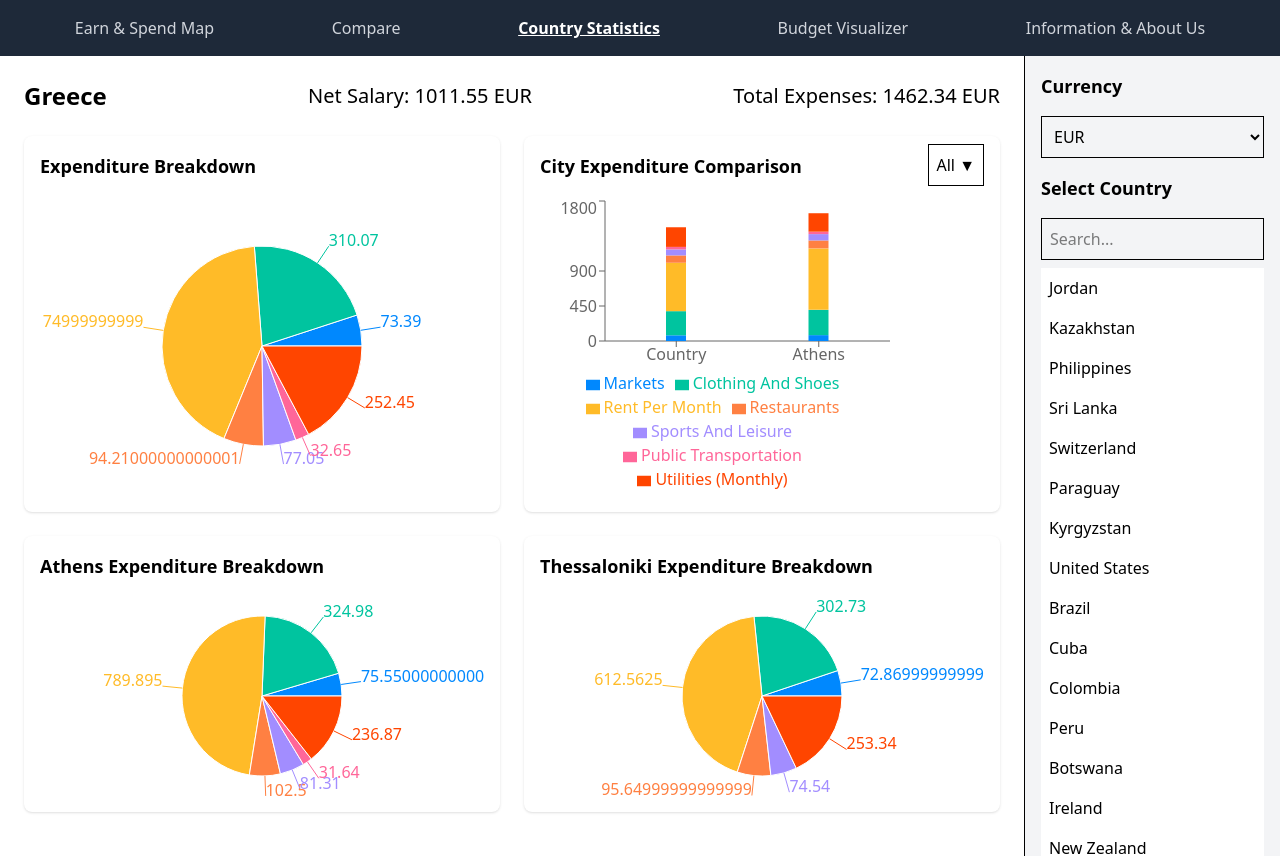
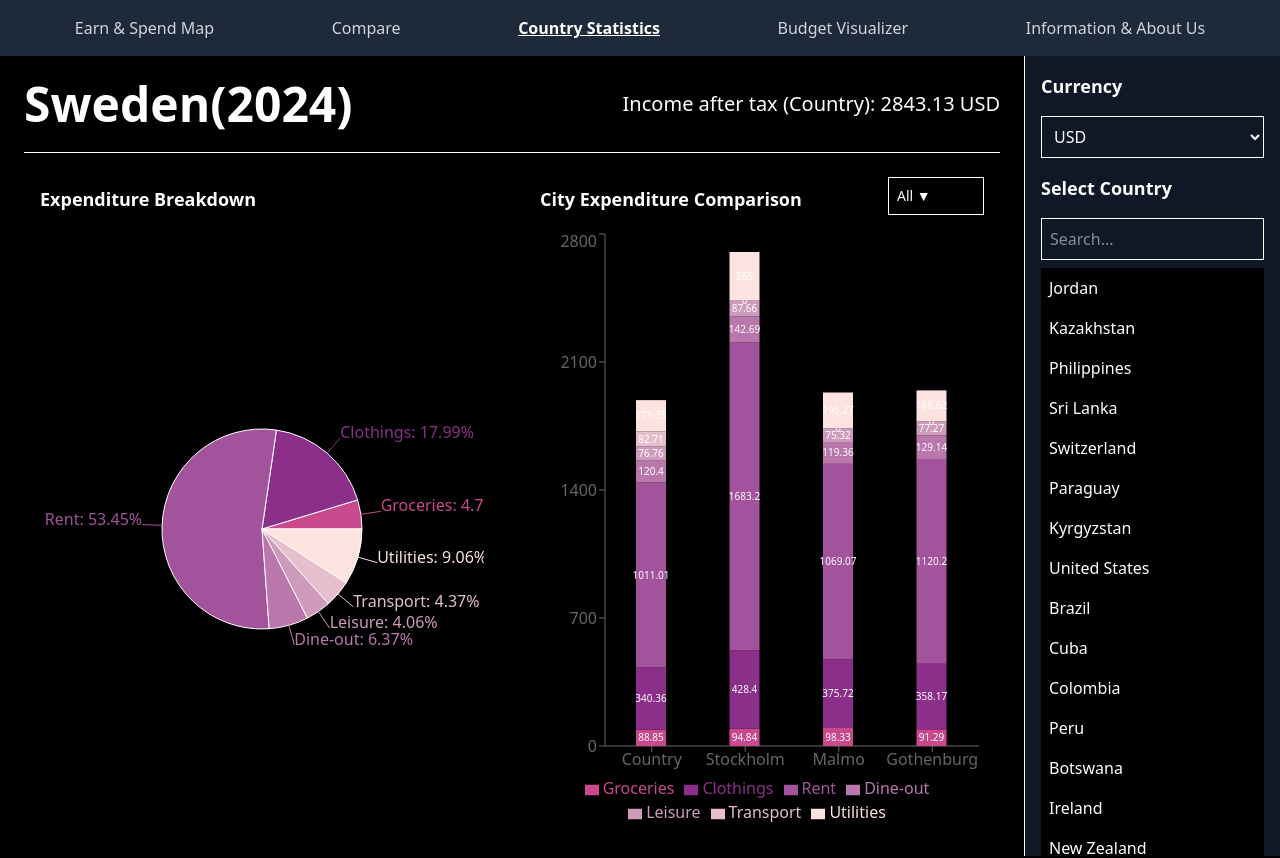
Before and after one commit to Juin28/Income_Expense_Atlas, a React (Vite) app: page /country-statistics in a window 1280 px wide. Shown: the top 858 px of the page. Built offline with nearby package versions, Linux system fonts and the light colour scheme.

Commit message:
Polish up the country statistics page to be consistent with the Figma design

```diff
--- a/package.json
+++ b/package.json
@@ -15,7 +15,7 @@
     "lucide-react": "^0.475.0",
     "react": "^19.0.0",
     "react-dom": "^19.0.0",
-    "react-router-dom": "^7.1.5",
+    "react-router-dom": "^7.2.0",
     "recharts": "^2.15.1",
     "tailwindcss": "^4.0.4"
   },
--- a/src/pages/CountryStatisticPage.jsx
+++ b/src/pages/CountryStatisticPage.jsx
@@ -1,24 +1,67 @@
 import React, { useState } from "react";
-import { PieChart, Pie, Cell, Tooltip, BarChart, Bar, XAxis, YAxis, Legend, ResponsiveContainer } from "recharts";
+import {
+    PieChart,
+    Pie,
+    Cell,
+    Tooltip,
+    BarChart,
+    Bar,
+    XAxis,
+    YAxis,
+    Legend,
+    ResponsiveContainer,
+    LabelList, Label
+} from "recharts";
 import data from "../data/data_latest.json";
 
-const COLORS = ["#0088FE", "#00C49F", "#FFBB28", "#FF8042", "#A28DFF", "#FF6699", "#FF4500", "#32CD32", "#FFD700", "#8A2BE2"];
+const COLORS = ["#8B2F8A", "#A2539B", "#B977AC", "#CA498C", "#CF9BBD", "#E6BFCE", "#FDE3DF"];
+const CATEGORY_MAP = {
+    "Markets": "Groceries",
+    "Clothing And Shoes": "Clothings",
+    "Rent Per Month": "Rent",
+    "Restaurants": "Dine-out",
+    "Sports And Leisure": "Leisure",
+    "Public Transportation": "Transport",
+    "Utilities (Monthly)": "Utilities"
+};
+const COLOR_MAP = {
+    "Markets": "#CA498C",
+    "Clothing And Shoes": "#8B2F8A",
+    "Rent Per Month": "#A2539B",
+    "Restaurants": "#B977AC",
+    "Sports And Leisure": "#CF9BBD",
+    "Public Transportation": "#E6BFCE",
+    "Utilities (Monthly)": "#FDE3DF"
+}
+
 
 export default function CountryStatisticPage() {
-    const [selectedCountry, setSelectedCountry] = useState("GRC");
+    const roundValues = (obj) => {
+        if (typeof obj === "number") {
+            return Math.round(obj * 100) / 100; // Round to 2 decimal places
+        } else if (Array.isArray(obj)) {
+            return obj.map(roundValues);
+        } else if (typeof obj === "object" && obj !== null) {
+            return Object.fromEntries(
+                Object.entries(obj).map(([key, value]) => [key, roundValues(value)])
+            );
+        }
+        return obj;
+    };
+
+    const processedData = roundValues(data);
+
+    const [selectedCountry, setSelectedCountry] = useState("SWE");
     const [selectedCategory, setSelectedCategory] = useState("All");
-    const [currency, setCurrency] = useState("EUR");
+    const [currency, setCurrency] = useState("USD");
     const [dropdownOpen, setDropdownOpen] = useState(false);
     const [searchTerm, setSearchTerm] = useState("");
 
-    const expenseCategories = [
-        "Markets", "Clothing And Shoes", "Rent Per Month", "Restaurants",
-        "Sports And Leisure", "Public Transportation", "Utilities (Monthly)"
-    ];
+    const expenseCategories = Object.keys(CATEGORY_MAP);
 
-    // Filter countries that have valid data for pie chart
-    const validCountries = Object.keys(data).filter(code => {
-        const countryData = data[code] || { country: {}, cities: {} };
+    // Filter countries that have valid processedData for pie chart
+    const validCountries = Object.keys(processedData).filter(code => {
+        const countryData = processedData[code] || { country: {}, cities: {} };
         const latestData = countryData.country || {};
 
         const pieData = expenseCategories.map((category, index) => ({
@@ -29,13 +72,13 @@ export default function CountryStatisticPage() {
         return pieData.length > 0; // Only include countries with valid pieData
     });
 
-    const countryData = data[selectedCountry] || { country: {}, cities: {} };
+    const countryData = processedData[selectedCountry] || { country: {}, cities: {} };
     const latestData = countryData.country || {};
 
     const pieData = expenseCategories.map((category, index) => ({
-        name: category.replace(/_/g, " ").toUpperCase(),
+        name: CATEGORY_MAP[category] || category, // Use mapped name
         value: latestData[category] || 0,
-        color: COLORS[index % COLORS.length]
+        color: COLOR_MAP[category]
     })).filter(item => item.value > 0);
 
     if (pieData.length === 0) {
@@ -53,37 +96,48 @@ export default function CountryStatisticPage() {
         ? cityCategoryCounts.filter(city => city.count === maxCategoryCount).map(city => city.city)
         : Object.keys(countryData.cities).filter(city => countryData.cities[city]?.[selectedCategory] > 0);
 
-    // Generate bar data for cities
-    const barData = citiesToDisplay.map(city => {
+    // Generate bar data for cities, excluding those with no non-zero values
+    const barData = citiesToDisplay
+        .map(city => {
             let cityData = { city };
+            let hasNonZeroValue = false;
+
             if (selectedCategory === "All") {
                 expenseCategories.forEach(category => {
-                cityData[category] = countryData.cities[city]?.[category] || 0;
+                    const value = countryData.cities[city]?.[category] || 0;
+                    cityData[CATEGORY_MAP[category]] = value;
+                    if (value > 0) hasNonZeroValue = true;
                 });
             } else {
-            cityData[selectedCategory] = countryData.cities[city]?.[selectedCategory] || 0;
+                const value = countryData.cities[city]?.[selectedCategory] || 0;
+                cityData[CATEGORY_MAP[selectedCategory]] = value;
+                if (value > 0) hasNonZeroValue = true;
             }
-        return cityData;
-    });
+
+            return hasNonZeroValue ? cityData : null;  // Return null for cities with no non-zero values
+        })
+        .filter(cityData => cityData !== null); // Remove cities with null values
+
+
 
     // Add the country-level data for comparison (directly using the country data)
     let countryDataEntry = { city: "Country" };  // Use "Country" or another label for the country-level bar
     if (selectedCategory === "All") {
         expenseCategories.forEach(category => {
             // Use the country data directly for each category
-            countryDataEntry[category] = latestData[category] || 0;
+            countryDataEntry[CATEGORY_MAP[category]] = latestData[category] || 0;
         });
     } else {
         // Use the selected category for the country data
-        countryDataEntry[selectedCategory] = latestData[selectedCategory] || 0;
+        countryDataEntry[CATEGORY_MAP[selectedCategory]] = latestData[selectedCategory] || 0;
     }
 
     // Add the country data to the barData
     barData.unshift(countryDataEntry);  // Adds the country bar as the first element
 
     return (
-        <div className="flex h-screen">
-            <div className="w-1/5 p-4 bg-gray-100 border-l overflow-y-auto fixed right-0 h-full">
+        <div className="flex min-h-screen bg-black text-white">
+            <div className="w-1/5 p-4 bg-gray-900 border-l overflow-y-auto fixed right-0 h-full">
                 <h2 className="text-lg font-semibold mb-4">Currency</h2>
                 <select className="border p-2 w-full mb-4" value={currency} onChange={(e) => setCurrency(e.target.value)}>
                     <option value="EUR">EUR</option>
@@ -93,51 +147,67 @@ export default function CountryStatisticPage() {
                 <h2 className="text-lg font-semibold mb-4">Select Country</h2>
                 <input type="text" placeholder="Search..." className="border p-2 w-full mb-2" value={searchTerm} onChange={(e) => setSearchTerm(e.target.value)} />
                 {validCountries
-                    .filter(code => data[code].country_name.toLowerCase().includes(searchTerm.toLowerCase()))
+                    .filter(code => processedData[code].country_name.toLowerCase().includes(searchTerm.toLowerCase()))
                     .map(code => (
-                        <button key={code} className={`block w-full p-2 text-left ${selectedCountry === code ? "bg-blue-500 text-white" : "bg-white"}`} onClick={() => setSelectedCountry(code)}>
-                            {data[code].country_name}
+                        <button key={code} className={`block w-full p-2 text-left ${selectedCountry === code ? "bg-blue-400 text-white" : "bg-black"}`} onClick={() => setSelectedCountry(code)}>
+                            {processedData[code].country_name}
                         </button>
                     ))}
             </div>
             <div className="w-4/5 p-6">
                 <div className="flex items-center justify-between mb-6">
-                    <h1 className="text-2xl font-bold">{countryData.country_name}</h1>
-                    <h2 className="text-xl">Net Salary: {latestData.net_salary} {currency}</h2>
-                    <h2 className="text-xl">Total Expenses: {latestData.Total_Expenses} {currency}</h2>
+                    <h1 className="text-5xl font-bold">{countryData.country_name}(2024)</h1>
+                    <h2 className="text-xl">Income after tax (Country): {latestData.net_salary} {currency}</h2>
                 </div>
+                <hr className="border-t border-white my-4" />
                 <div className="grid grid-cols-2 gap-6 relative">
-                    <div className="bg-white p-4 shadow rounded-lg">
+                    <div className="bg-black p-4 shadow rounded-lg">
                         <h2 className="text-lg font-semibold mb-4">Expenditure Breakdown</h2>
-                        <ResponsiveContainer width="100%" height={300}>
+                        <ResponsiveContainer width="100%" height={600}>
                             <PieChart>
-                                <Pie data={pieData} dataKey="value" nameKey="name" cx="50%" cy="50%" outerRadius={100} label>
+                                <Pie
+                                    data={pieData}
+                                    dataKey="value"
+                                    nameKey="name"
+                                    cx="50%"
+                                    cy="50%"
+                                    outerRadius={100}
+                                    label={({ name, value }) => {
+                                        const total = pieData.reduce((sum, entry) => sum + entry.value, 0);
+                                        const percentage = ((value / total) * 100).toFixed(2); // Calculate percentage
+                                        return `${name}: ${percentage}%`; // Display category and percentage
+                                    }}
+                                >
                                     {pieData.map((entry, index) => (
                                         <Cell key={`cell-${index}`} fill={entry.color} />
                                     ))}
                                 </Pie>
-                                <Tooltip />
+                                <Tooltip formatter={(value) => {
+                                    const total = pieData.reduce((sum, entry) => sum + entry.value, 0);
+                                    const percentage = ((value / total) * 100).toFixed(2);
+                                    return [`${value} (${percentage}%)`, "Expense"];
+                                }} />
                             </PieChart>
                         </ResponsiveContainer>
                     </div>
-                    <div className="bg-white p-4 shadow rounded-lg relative">
+                    <div className="bg-black p-4 shadow rounded-lg relative">
                         <h2 className="text-lg font-semibold mb-4">City Expenditure Comparison</h2>
                         <div className="absolute top-0 right-0 mt-2 mr-4">
-                            <button onClick={() => setDropdownOpen(!dropdownOpen)} className="border p-2 w-full bg-white text-left">
+                            <button onClick={() => setDropdownOpen(!dropdownOpen)} className="border p-2 w-24 bg-black text-left text-sm">
                                 {selectedCategory.replace(/_/g, " ")} ▼
                             </button>
                             {dropdownOpen && (
-                                <div className="absolute bg-white border mt-1 w-full shadow-lg max-h-40 overflow-y-auto z-10">
-                                    <div className="p-2 hover:bg-gray-200" onClick={() => { setSelectedCategory("All"); setDropdownOpen(false); }}>All</div>
+                                <div className="absolute bg-black border mt-1 w-24 shadow-lg max-h-40 overflow-y-auto z-10 text-sm">
+                                    <div className="p-2 hover:bg-blue-400" onClick={() => { setSelectedCategory("All"); setDropdownOpen(false); }}>All</div>
                                     {expenseCategories.map((category, index) => (
-                                        <div key={category} className="p-2 hover:bg-gray-200" onClick={() => { setSelectedCategory(category); setDropdownOpen(false); }}>
-                                            {category.replace(/_/g, " ")}
+                                        <div key={category} className="p-2 hover:bg-blue-400" onClick={() => { setSelectedCategory(category); setDropdownOpen(false); }}>
+                                            {CATEGORY_MAP[category] || category} {/* Show mapped name */}
                                         </div>
                                     ))}
                                 </div>
                             )}
                         </div>
-                        <ResponsiveContainer width="80%" height={300}>
+                        <ResponsiveContainer width="100%" height={600}>
                             <BarChart data={barData}>
                                 <XAxis dataKey="city" />
                                 <YAxis />
@@ -145,12 +215,21 @@ export default function CountryStatisticPage() {
                                 <Legend />
                                 {(selectedCategory === "All" ? expenseCategories : [selectedCategory]).map((category, index) => (
                                     <Bar
-                                        key={category}
-                                        dataKey={category}
+                                        key={CATEGORY_MAP[category] || category}
+                                        dataKey={CATEGORY_MAP[category] || category}
                                         stackId={selectedCategory === "All" ? "a" : undefined}
-                                        fill={COLORS[index % COLORS.length]}
-                                        barSize={20}
+                                        fill={COLOR_MAP[category]}
+                                        barSize={30}
+                                    >
+                                        {/* Use Label to display inside the bar */}
+                                        <LabelList
+                                            dataKey={CATEGORY_MAP[category] || category}
+                                            position="center" // Places label at the center of the bar
+                                            valueAccessor={({ value }) => Math.round(value)} // Explicit rounding before displaying
+                                            fill="#fff" // White text to contrast with dark bars
+                                            fontSize={10} // Smaller font size to fit inside bars
                                         />
+                                    </Bar>
                                 ))}
                             </BarChart>
                         </ResponsiveContainer>
@@ -158,25 +237,42 @@ export default function CountryStatisticPage() {
                     {/* City-wise Pie Charts */}
                     {Object.keys(countryData.cities).map(city => {
                         const cityData = expenseCategories.map((category, index) => ({
-                            name: category.replace(/_/g, " ").toUpperCase(),
+                            name: CATEGORY_MAP[category] || category, // Use mapped name
                             value: countryData.cities[city][category] || 0,
-                            color: COLORS[index % COLORS.length]
+                            color: COLOR_MAP[category]
                         })).filter(item => item.value > 0);
 
                         if (cityData.length > 0) {
                             return (
-                                <div key={city} className="bg-white p-4 shadow rounded-lg">
+                                <div key={city} className="bg-black p-4 shadow rounded-lg">
                                     <h3 className="text-lg font-semibold mb-4">{city} Expenditure Breakdown</h3>
-                                    <ResponsiveContainer width="100%" height={200}>
+                                    <ResponsiveContainer width="100%" height={300}>
                                         <PieChart>
-                                            <Pie data={cityData} dataKey="value" nameKey="name" cx="50%" cy="50%" outerRadius={80} label>
+                                            <Pie
+                                                data={cityData}
+                                                dataKey="value"
+                                                nameKey="name"
+                                                cx="50%"
+                                                cy="50%"
+                                                outerRadius={100}
+                                                label={({ name, value }) => {
+                                                    const total = pieData.reduce((sum, entry) => sum + entry.value, 0);
+                                                    const percentage = ((value / total) * 100).toFixed(2); // Calculate percentage
+                                                    return `${name}: ${percentage}%`; // Display category and percentage
+                                                }}
+                                            >
                                                 {cityData.map((entry, index) => (
                                                     <Cell key={`cell-${index}`} fill={entry.color} />
                                                 ))}
                                             </Pie>
-                                            <Tooltip />
+                                            <Tooltip formatter={(value) => {
+                                                const total = pieData.reduce((sum, entry) => sum + entry.value, 0);
+                                                const percentage = ((value / total) * 100).toFixed(2);
+                                                return [`${value} (${percentage}%)`, "Expense"];
+                                            }} />
                                         </PieChart>
                                     </ResponsiveContainer>
+
                                 </div>
                             );
                         }
```
Also changed, not shown: 1 other file (tests, documents, lock files or other folders). Lines whose indentation alone changed are shown as unchanged.
